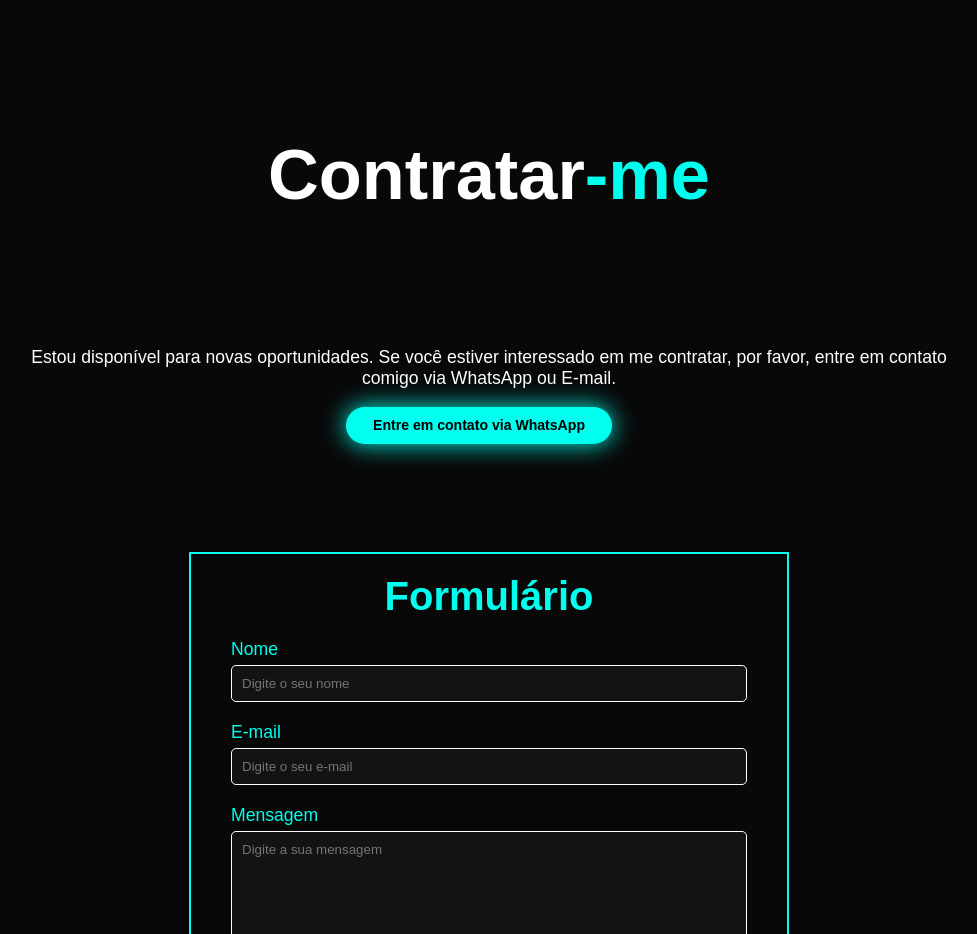
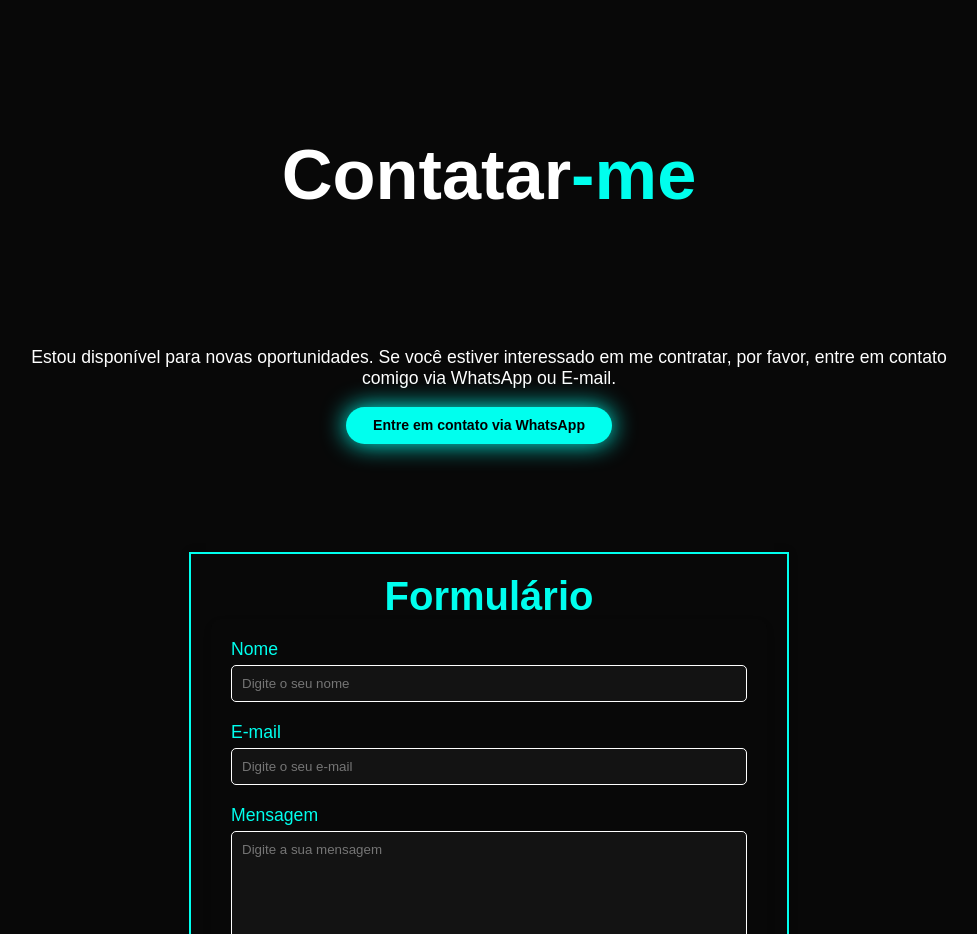
Before and after one commit to thiagoalves96/Portifolio-ThiagoAlves, a plain HTML site: page index.html in a window 1280 px wide. Shown: the part 4940-5874 px from the top of the page, without its empty margins (151-1128 px from the left). Drawn offline with nearby package versions, Linux system fonts and the light colour scheme.

Commit message:
contatar-me

```diff
--- a/index.html
+++ b/index.html
@@ -427,7 +427,7 @@
         </section>
 
         <section class="contact" id="contact">
-            <h2 class="heading">Contratar<span>-me</span></h2>
+            <h2 class="heading">Contatar<span>-me</span></h2>
             <div class="contact-info">
                 <p>
                     Estou disponível para novas oportunidades. Se você estiver
```
